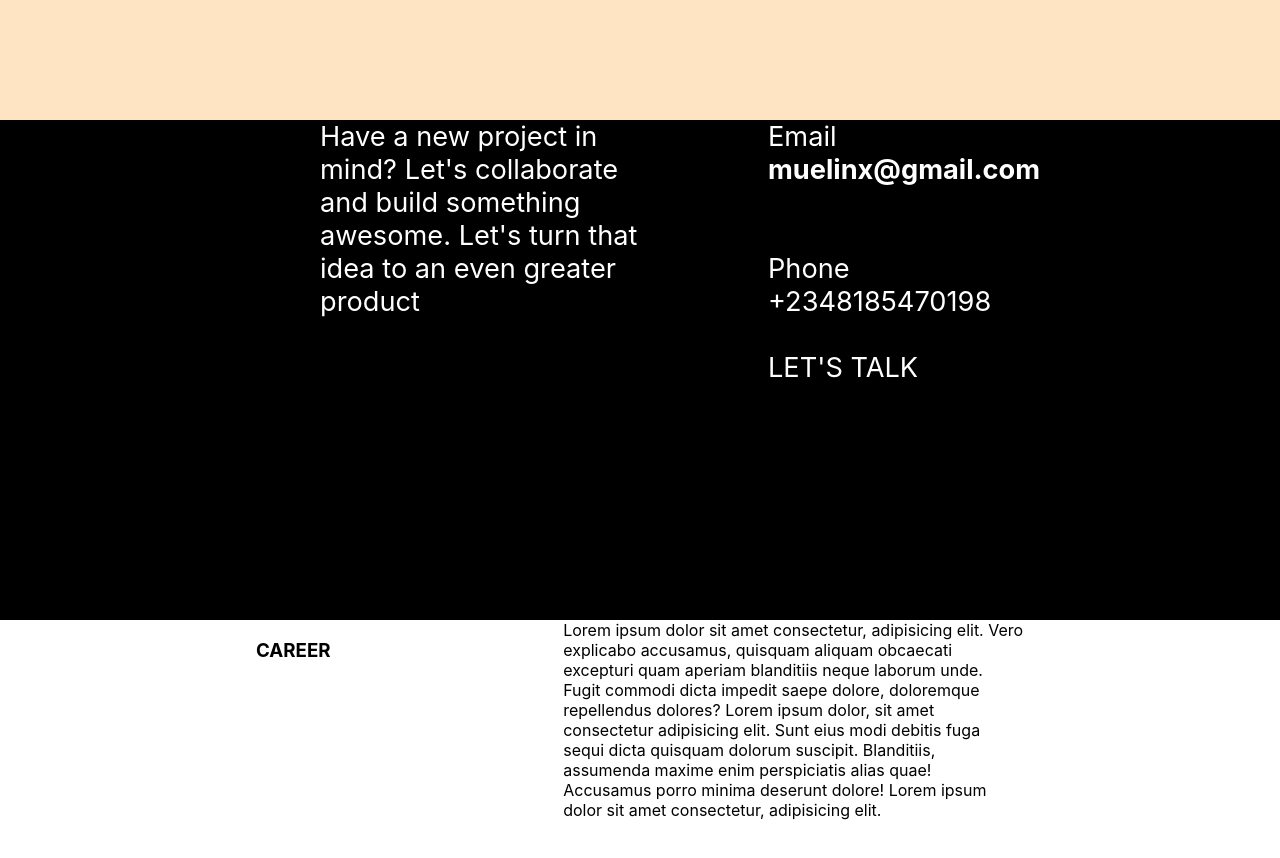
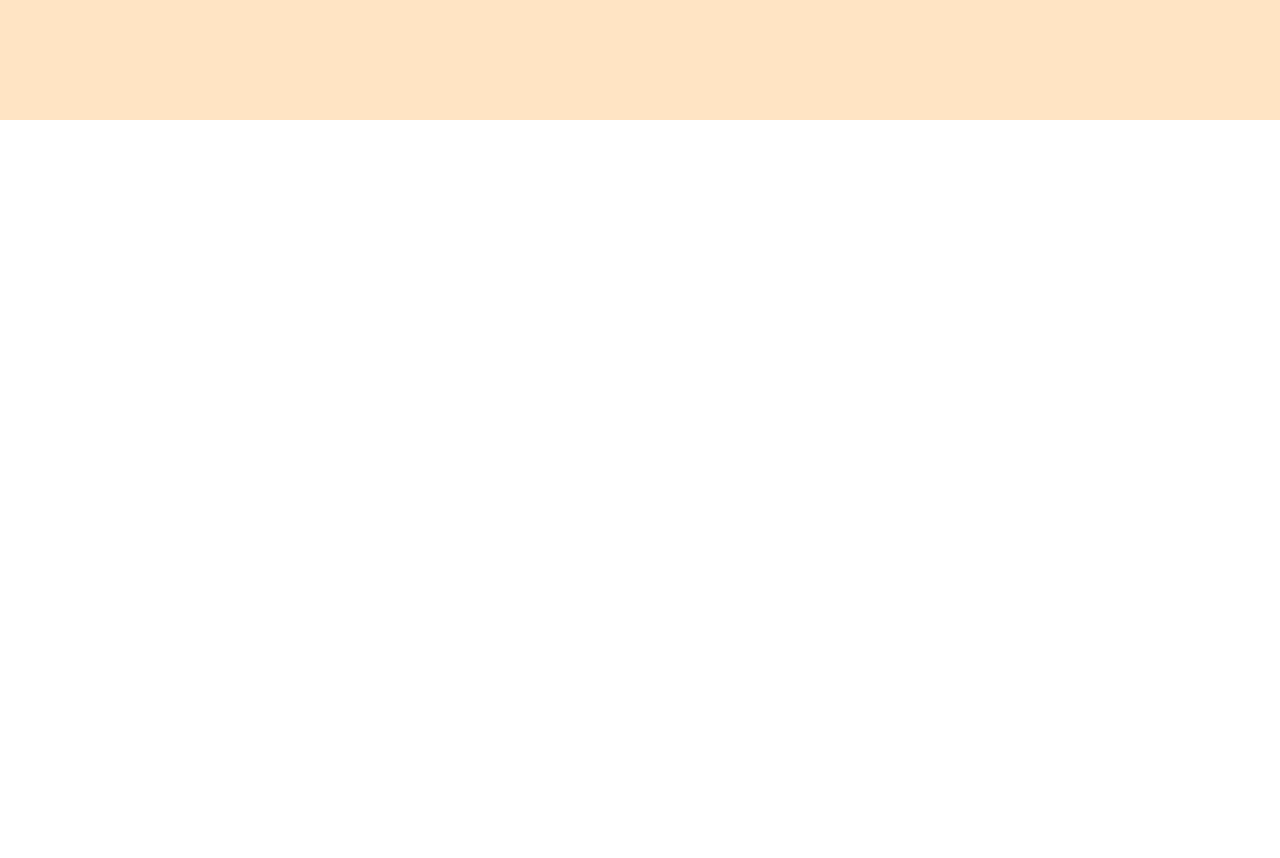
Before and after one commit to Muelji/myportfoliowebsite, a React (Create React App) app: page / in a window 1280 px wide. Shown: the part 3480-4338 px from the top of the page. After the commit the page ends 3600 px from the top, so only its background shows below. Built offline with nearby package versions, Linux system fonts and the light colour scheme.

Commit message:
working on all componenets

```diff
--- a/src/App.js
+++ b/src/App.js
@@ -14,8 +14,7 @@ function App() {
     <div>
         <Router>
             <Routes>
-                 <Route path='/' element={<AllComponents/>}/>
-                 <Route path='Navbar' element={<NavBar/>}/>
+                 <Route path='/' element={<NavBar/>}/>
                  <Route path='/about-me' element={<AboutMe/>}/>
                  <Route path='/career' element={<Career/>}/>
                  <Route path='/work' element={<Work/>}/>
--- a/src/Components/AboutMe.jsx
+++ b/src/Components/AboutMe.jsx
@@ -1,9 +1,6 @@
 import React from 'react';
 import wizpic from '../Assets/images/wizkid.webp';
 import "./AboutMe.css";
-import Career from './Career';
-import Footer from './Footer';
-import Work from './Work';
 
 function Aboutme() {
   return (
@@ -37,9 +34,7 @@ function Aboutme() {
                   </div>
         </div>
    </div>
-   <Career/>
-   <Work/>
-   <Footer/>
+
    </div>
   )
 }
--- a/src/Components/Career.jsx
+++ b/src/Components/Career.jsx
@@ -1,5 +1,8 @@
 import React from 'react'
 import "./Career.css"
+import Footer from './Footer'
+import Test from './Test'
+import Work from './Work'
 
 function Career() {
   return (
@@ -39,6 +42,7 @@ function Career() {
      </div>
 
    </div>
+
    </div>
   )
 }
--- a/src/Components/NavBar.jsx
+++ b/src/Components/NavBar.jsx
@@ -1,6 +1,9 @@
 import React from 'react';
 import "./NavBar.css";
 import { Link } from 'react-router-dom';
+import Aboutme from './AboutMe';
+import Career from './Career';
+import Work from './Work';
 
 
 function NavBar() {
@@ -41,6 +44,9 @@ function NavBar() {
 
 
     </div>
+    <Aboutme/>
+    <Career/>
+    <Work/>
 
     </div>
   )
--- a/src/Components/Test.jsx
+++ b/src/Components/Test.jsx
@@ -23,6 +23,7 @@ function Test() {
              </div>
        </div>
     </div>
+
     </div>
   )
 }
```
